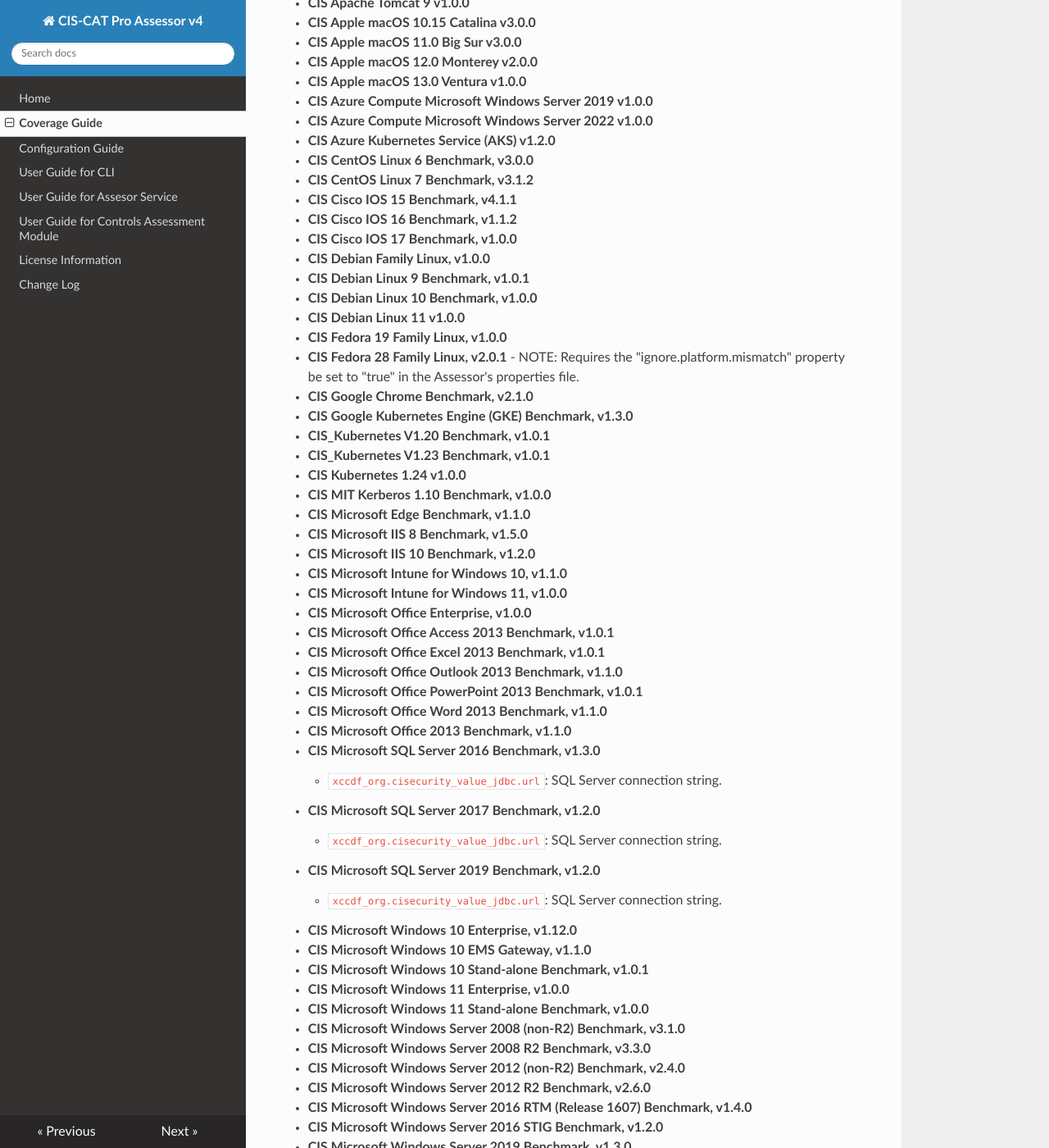
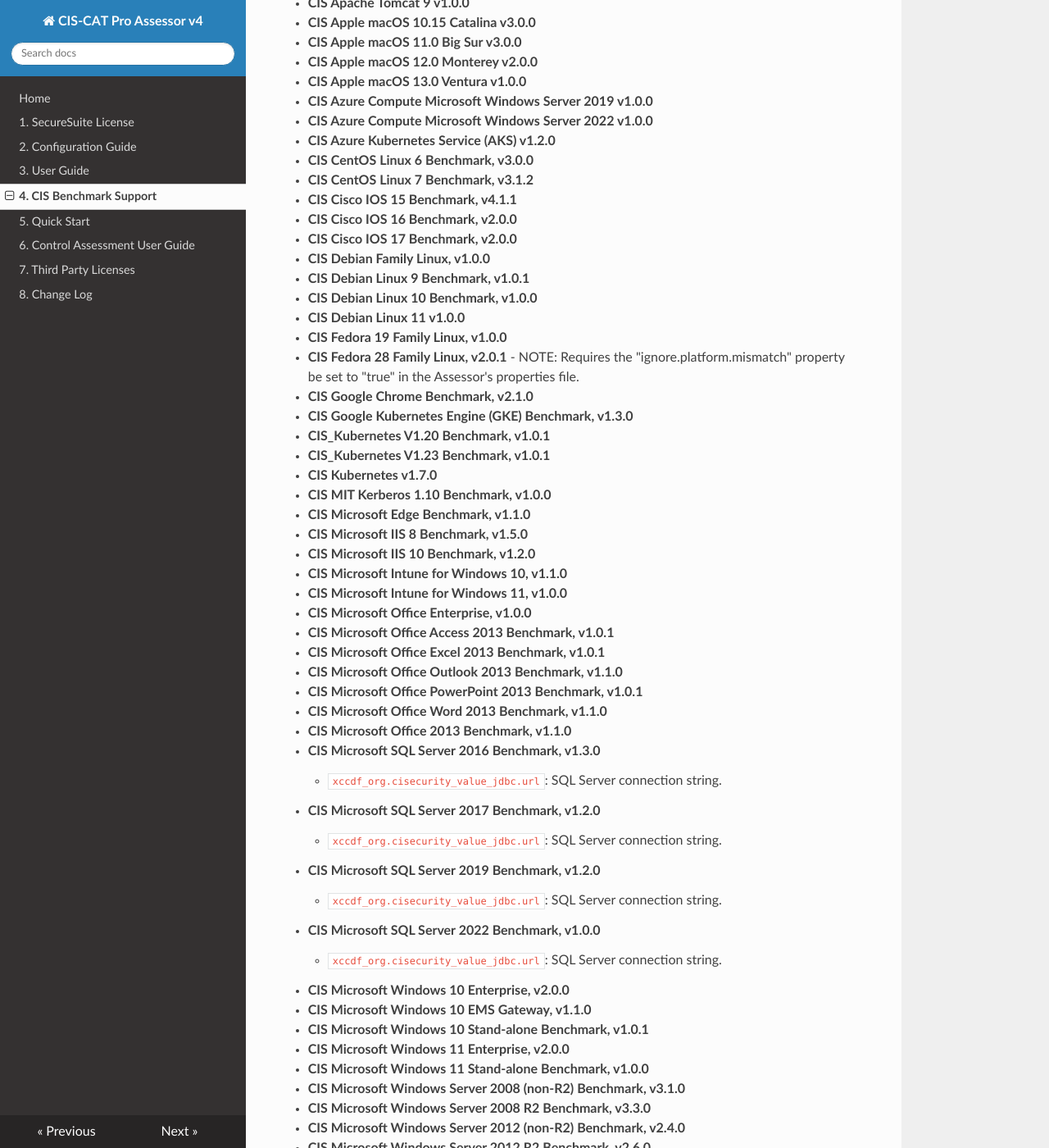
Before and after one commit to CISecurity/CCPA-Docs, an MkDocs documentation site: the page built from docs/Coverage Guide.md, in a window 1280 px wide and 1400 px high, scrolled down 1672 px. Shown: the whole window at 82% size. Built offline with MkDocs 1.6.1, drawn with Linux system fonts in a browser that asks for light colours; nearby versions of some CDN libraries; some of the changed text lies outside the part shown.

```diff
--- a/docs/Coverage Guide.md
+++ b/docs/Coverage Guide.md
@@ -39,8 +39,8 @@ Some CIS Benchmark recommendations may not be supported for automation in CIS-CA
 - **CIS CentOS Linux 6 Benchmark, v3.0.0**
 - **CIS CentOS Linux 7 Benchmark, v3.1.2**
 - **CIS Cisco IOS 15 Benchmark, v4.1.1**
-- **CIS Cisco IOS 16 Benchmark, v1.1.2**
-- **CIS Cisco IOS 17 Benchmark, v1.0.0**
+- **CIS Cisco IOS 16 Benchmark, v2.0.0**
+- **CIS Cisco IOS 17 Benchmark, v2.0.0**
 - **CIS Debian Family Linux, v1.0.0**
 - **CIS Debian Linux 9 Benchmark, v1.0.1**
 - **CIS Debian Linux 10 Benchmark, v1.0.0**
@@ -52,7 +52,7 @@ Some CIS Benchmark recommendations may not be supported for automation in CIS-CA
 - **CIS Google Kubernetes Engine (GKE) Benchmark, v1.3.0**
 - **CIS_Kubernetes V1.20 Benchmark, v1.0.1**
 - **CIS_Kubernetes V1.23 Benchmark, v1.0.1**
-- **CIS Kubernetes 1.24 v1.0.0**
+- **CIS Kubernetes v1.7.0**
 - **CIS MIT Kerberos 1.10 Benchmark, v1.0.0**
 - **CIS Microsoft Edge Benchmark, v1.1.0**
 - **CIS Microsoft IIS 8 Benchmark, v1.5.0**
@@ -72,10 +72,12 @@ Some CIS Benchmark recommendations may not be supported for automation in CIS-CA
 	- `xccdf_org.cisecurity_value_jdbc.url`: SQL Server connection string.
 - **CIS Microsoft SQL Server 2019 Benchmark, v1.2.0**
 	- `xccdf_org.cisecurity_value_jdbc.url`: SQL Server connection string.
-- **CIS Microsoft Windows 10 Enterprise, v1.12.0**
+- **CIS Microsoft SQL Server 2022 Benchmark, v1.0.0**
+	- `xccdf_org.cisecurity_value_jdbc.url`: SQL Server connection string.
+- **CIS Microsoft Windows 10 Enterprise, v2.0.0**
 - **CIS Microsoft Windows 10 EMS Gateway, v1.1.0**
 - **CIS Microsoft Windows 10 Stand-alone Benchmark, v1.0.1**
-- **CIS Microsoft Windows 11 Enterprise, v1.0.0**
+- **CIS Microsoft Windows 11 Enterprise, v2.0.0**
 - **CIS Microsoft Windows 11 Stand-alone Benchmark, v1.0.0**
 - **CIS Microsoft Windows Server 2008 (non-R2) Benchmark, v3.1.0**
 - **CIS Microsoft Windows Server 2008 R2 Benchmark, v3.3.0**
@@ -149,9 +151,9 @@ Some CIS Benchmark recommendations may not be supported for automation in CIS-CA
 - **CIS Ubuntu Linux 20.04 LTS Benchmark, v1.1.0**
 - **CIS Ubuntu Linux 20.04 LTS STIG Benchmark, v1.0.0**
 - **CIS Ubuntu Linux 22.04 LTS Benchmark, v1.0.0**
-- **CIS VMware ESXi 6.7 v1.2.0**
+- **CIS VMware ESXi 6.7 v1.3.0**
 	- `xccdf_org.cisecurity.benchmarks_value_esxi.connection`: ESXi host connection string
-- **CIS VMware ESXi 7.0 v1.1.0**
+- **CIS VMware ESXi 7.0 v1.2.0**
 	- `xccdf_org.cisecurity.benchmarks_value_esxi.connection`: ESXi host connection string
 
 
--- a/mkdocs.yml
+++ b/mkdocs.yml
@@ -1,12 +1,14 @@
 site_name: CIS-CAT Pro Assessor v4
 nav:
-   - "Home": index.md
-   - "Coverage Guide": Coverage Guide.md
-   - "Configuration Guide": Configuration Guide.md
-   - "User Guide for CLI": User Guide for CLI.md
-   - "User Guide for Assesor Service": User Guide for Assessor Service.md
-   - "User Guide for Controls Assessment Module": User Guide for Controls Assessment Module.md
-   - "License Information": License Information.md
-   - "Change Log": Change Log.md
+   - Home: index.md
+   - 1. SecureSuite License: SecureSuite License.md
+   - 2. Configuration Guide: Configuration Guide.md
+   - 3. User Guide: User Guide for CLI.md
+   - 4. CIS Benchmark Support: Coverage Guide.md
+   - 5. Quick Start: Quick Start Guides.md
+   - 6. Control Assessment User Guide: User Guide for Controls Assessment Module.md
+   - 7. Third Party Licenses: License Information.md
+   - 8. Change Log: Change Log.md
+
 theme:
   name: readthedocs
```
Also changed, not shown: other parts of docs/Coverage Guide.md (+1 -1 lines), docs/Change Log.md (+31 -0 lines), docs/Configuration Guide.md (+1 -45 lines), docs/License Information.md (+1 -11 lines), docs/SecureSuite License.md (added, +42 -0 lines), docs/index.md (+3 -3 lines).
